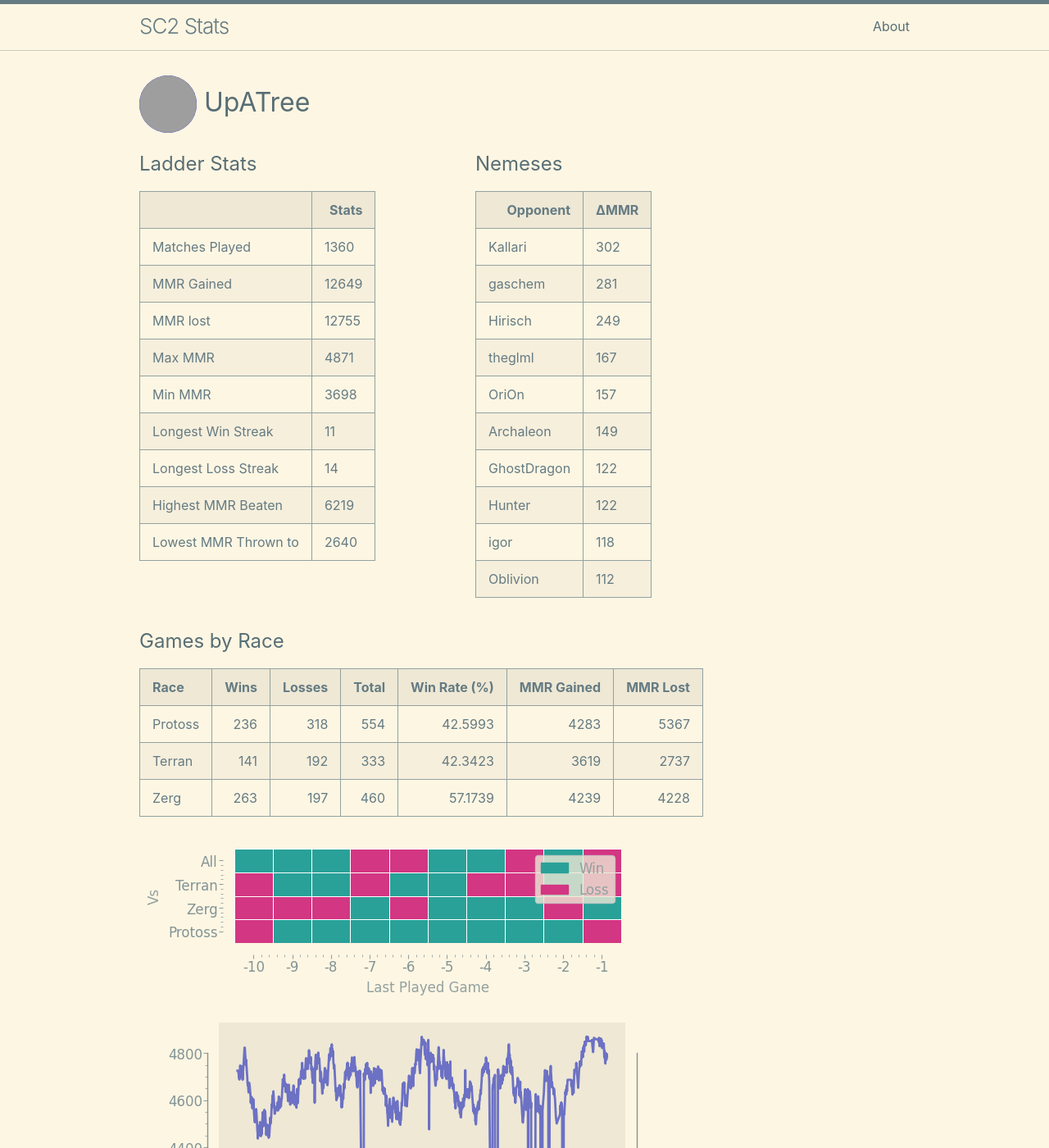
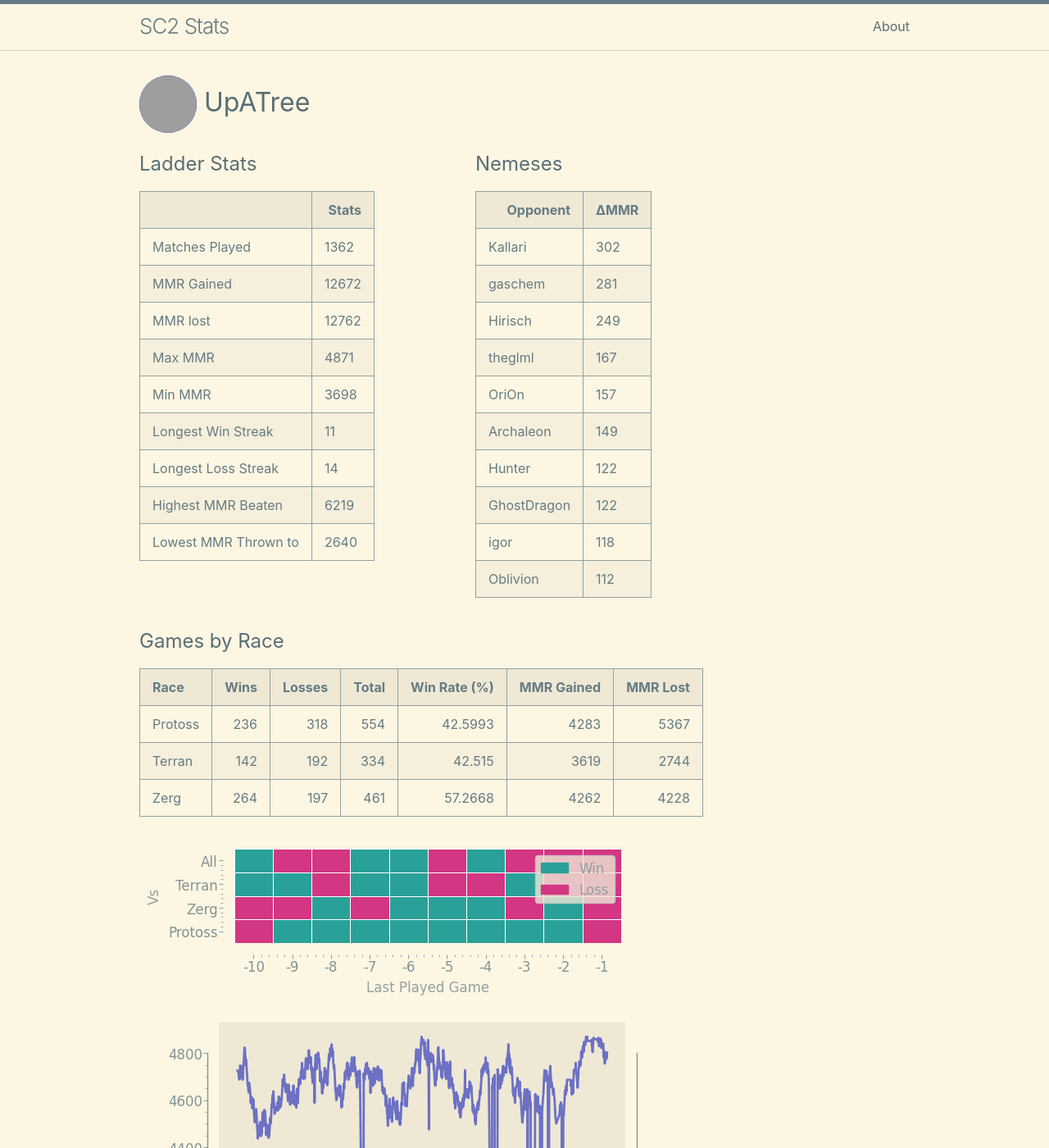
Before and after one commit to kylermurphy/UpATree, a Jekyll site: the page built from docs/index.md, in a window 1280 px wide and 1400 px high. Shown: the whole window at 82% size. Built offline with Jekyll 4.4.1, drawn with Linux system fonts in a browser that asks for light colours; grey boxes are pictures that could not be loaded.

Commit message:
running on push

```diff
--- a/docs/index.md
+++ b/docs/index.md
@@ -18,15 +18,15 @@ layout: home
   <tbody>
     <tr>
       <td>Matches Played</td>
-      <td>1360</td>
+      <td>1362</td>
     </tr>
     <tr>
       <td>MMR Gained</td>
-      <td>12649</td>
+      <td>12672</td>
     </tr>
     <tr>
       <td>MMR lost</td>
-      <td>12755</td>
+      <td>12762</td>
     </tr>
     <tr>
       <td>Max MMR</td>
@@ -90,11 +90,11 @@ layout: home
       <td>149</td>
     </tr>
     <tr>
-      <td>GhostDragon</td>
+      <td>Hunter</td>
       <td>122</td>
     </tr>
     <tr>
-      <td>Hunter</td>
+      <td>GhostDragon</td>
       <td>122</td>
     </tr>
     <tr>
@@ -115,8 +115,8 @@ layout: home
 | Race    |   Wins |   Losses |   Total |   Win Rate (%) |   MMR Gained |   MMR Lost |
 |:--------|-------:|---------:|--------:|---------------:|-------------:|-----------:|
 | Protoss |    236 |      318 |     554 |        42.5993 |         4283 |       5367 |
-| Terran  |    141 |      192 |     333 |        42.3423 |         3619 |       2737 |
-| Zerg    |    263 |      197 |     460 |        57.1739 |         4239 |       4228 |
+| Terran  |    142 |      192 |     334 |        42.515  |         3619 |       2744 |
+| Zerg    |    264 |      197 |     461 |        57.2668 |         4262 |       4228 |
 
 ![Games by Race](./assets/gm_hist.png)
 
--- a/log.txt
+++ b/log.txt
@@ -566,3 +566,4 @@ Writing a log file 2025-03-20 16:29:52.
 Writing a log file 2025-03-20 16:53:12.
 Writing a log file 2025-03-20 17:20:41.
 Writing a log file 2025-03-20 17:48:01.
+Writing a log file 2025-03-20 18:32:03.
```
Also changed, not shown: docs/assets/MMR.png, docs/assets/daily.png, docs/assets/gm_hist.png, docs/assets/r_wrt.png, 1 other file.
